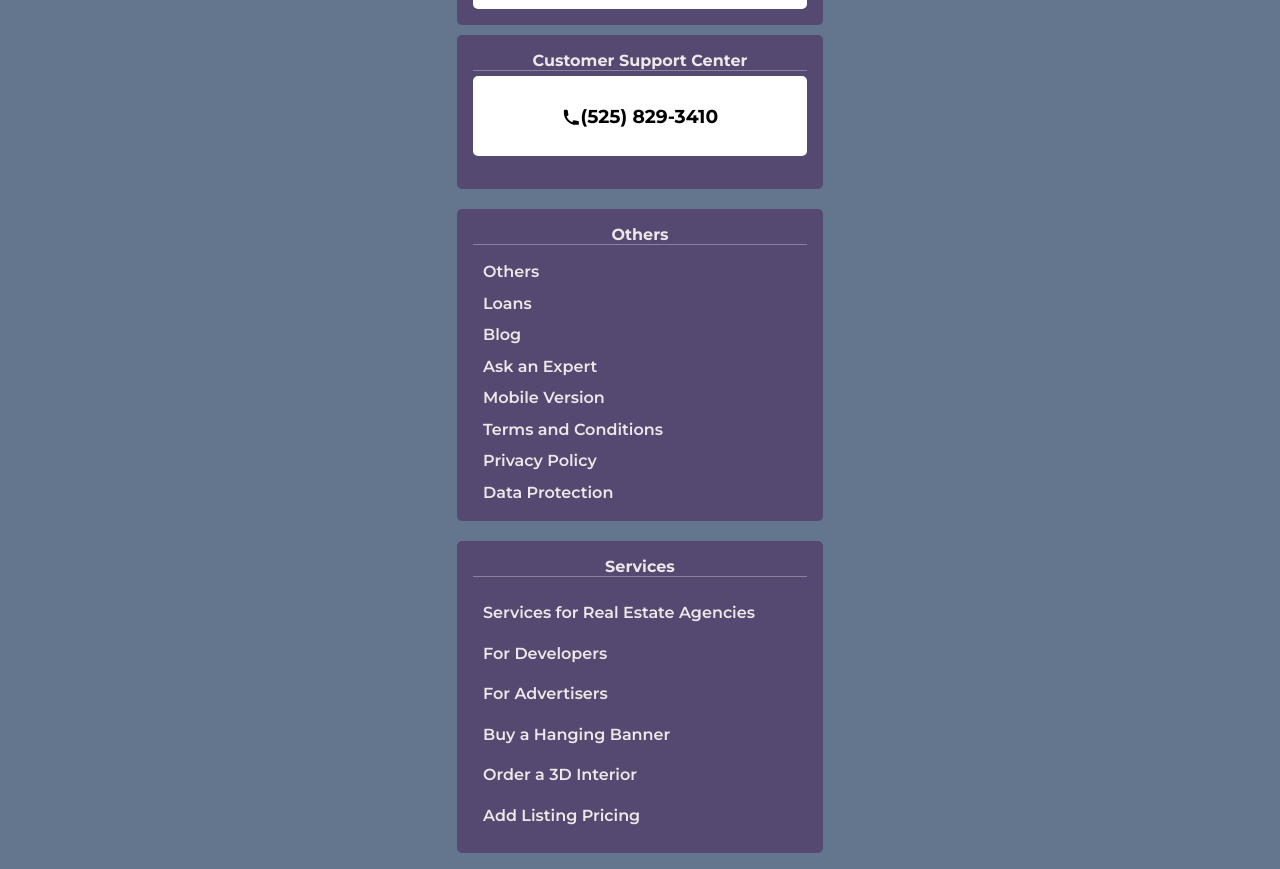
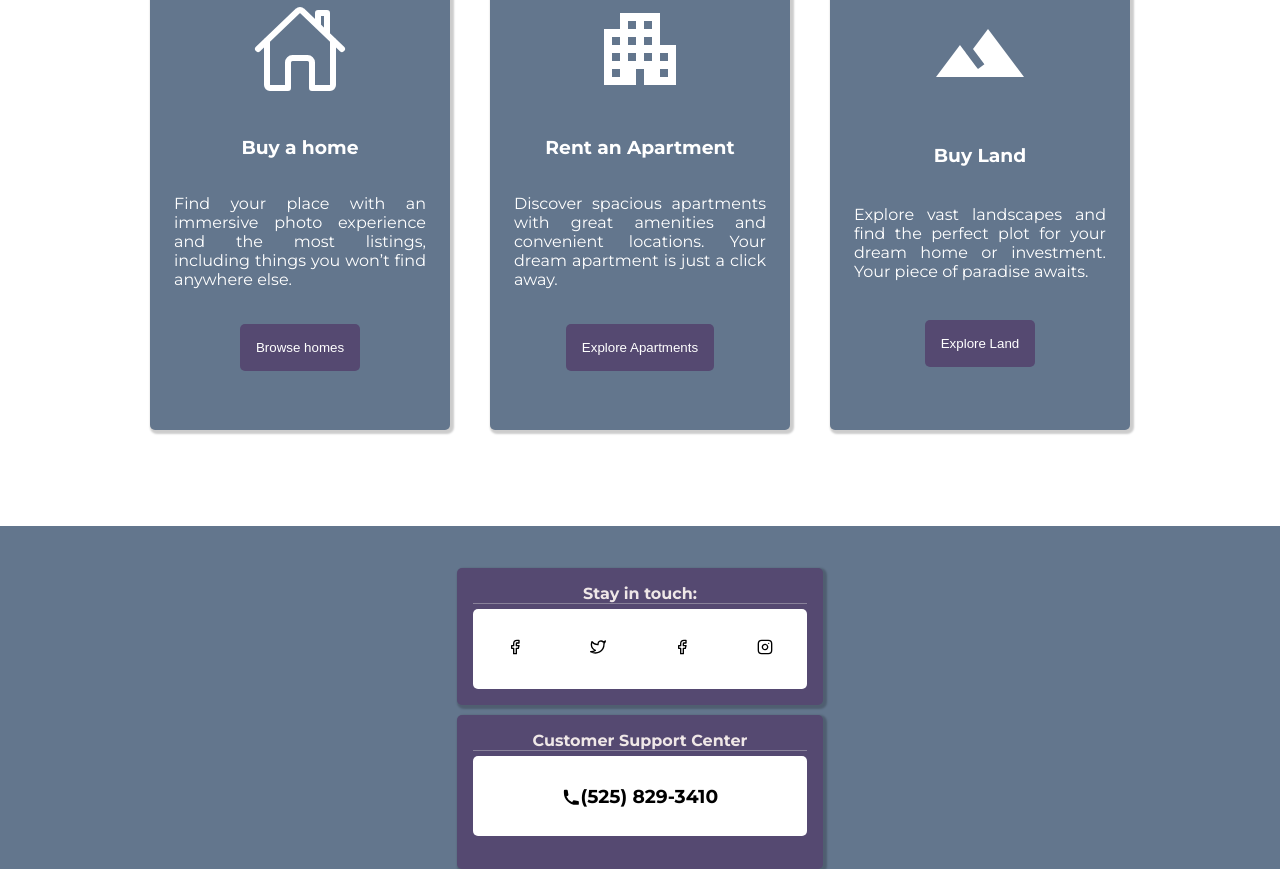
Before and after one commit to Schnippen/estate-next, a Next.js app: page / in a window 1280 px wide. Shown: the part 1120-1989 px from the top of the page. Built offline with nearby package versions, Linux system fonts and the light colour scheme; no server answers.

Commit message:
added cards to landing page

```diff
--- a/app/_components/Card/Card.module.css
+++ b/app/_components/Card/Card.module.css
@@ -6,8 +6,8 @@
   height: 488px;
   width: 366px;
   padding: 24px;
-  background-color: var(--primary-text-color);
-  box-shadow: rgb(209 209 213) 0px 5px 15px;
+  background-color: var(--primary-color);
+  box-shadow: 2px 2px 2px 2px rgba(0, 0, 0, 0.2);
   border-radius: 5px;
   cursor: pointer;
   user-select: none;
@@ -17,6 +17,8 @@
   justify-content: space-evenly;
   align-items: center;
   text-align: justify;
+  margin: 20px 20px;
+  color: var(--article);
 }
 
 .card_svg > svg {
@@ -48,6 +50,14 @@
   background-color: var(--secondary-color);
   color: var(--article);
 }
+.card_section_container {
+  display: flex;
+  justify-content: center;
+  align-items: center;
+  width: 100vw;
+  height: 680px;
+  padding: 28px 0;
+}
 
 @media (max-width: 1380px) {
   .card_section_item {
@@ -66,6 +76,11 @@
   }
 }
 @media (max-width: 800px) {
+  .card_section_container {
+    display: flex;
+    flex-direction: column;
+    height: auto;
+  }
   .card_section_item {
     width: 300px;
   }
--- a/app/_components/Card/CardPanel.tsx
+++ b/app/_components/Card/CardPanel.tsx
@@ -1,31 +1,61 @@
 import React from "react";
 import Card from "./Card";
-import { BsCashCoin } from "react-icons/bs";
-import { MdOutlineMapsHomeWork } from "react-icons/md";
+//import { BsCashCoin } from "react-icons/bs";
+//import { MdOutlineMapsHomeWork } from "react-icons/md";
+import { IoHomeOutline } from "react-icons/io5";
+import { MdApartment } from "react-icons/md";
+import { MdLandscape } from "react-icons/md";
+
 //import styles from ""
 //className={styles.landing__page_card_section_list}
+import styles from "./Card.module.css";
+import Link from "next/link";
 function CardPanel() {
-  let Lorem =
-    "Lorem ipsum dolor sit amet consectetur adipisicing elit. Commodi, nemo! Voluptatibus soluta numquam rerum sint nisi voluptatem enim totam asperiores!";
   return (
-    <ul>
-      <Card
-        title="Buy Real Estate"
-        description={Lorem}
-        buttonDescription="Check Properties"
-        alt="Buy Real Estate"
-        svg={<MdOutlineMapsHomeWork />}
-      ></Card>
-
-      <Card
-        title="Sell Real Estate"
-        description={Lorem}
-        buttonDescription="Explore Your Options"
-        alt="Sell Real Estate"
-        svg={<BsCashCoin />}
-      ></Card>
+    <ul className={styles.card_section_container}>
+      <Link href={"/offers?estate=Dom%20na%20sprzedaż"}>
+        <Card
+          title="Buy a home"
+          description={
+            "Find your place with an immersive photo experience and the most listings, including things you won’t find anywhere else."
+          }
+          buttonDescription="Browse homes"
+          alt="Buy a home"
+          svg={<IoHomeOutline />}
+        ></Card>
+      </Link>
+      <Link href={"/offers?estate=Mieszkanie%20na%20sprzedaż"}>
+        <Card
+          title="Rent an Apartment"
+          description={
+            "Discover spacious apartments with great amenities and convenient locations. Your dream apartment is just a click away."
+          }
+          buttonDescription="Explore Apartments"
+          alt="Rent an Apartment"
+          svg={<MdApartment />}
+        />
+      </Link>
+      <Link href={"/offers?estate=Działka%20na%20sprzedaż"}>
+        <Card
+          title="Buy Land"
+          description={
+            "Explore vast landscapes and find the perfect plot for your dream home or investment. Your piece of paradise awaits."
+          }
+          buttonDescription="Explore Land"
+          alt="Buy Land"
+          svg={<MdLandscape />}
+        />
+      </Link>
     </ul>
   );
 }
 
 export default CardPanel;
+
+/*     <Card
+      title="Sell Real Estate"
+      description={Lorem}
+      buttonDescription="Explore Your Options"
+      alt="Sell Real Estate"
+      svg={<BsCashCoin />}
+    ></Card>; */
--- a/app/_components/Footer/Footer.module.css
+++ b/app/_components/Footer/Footer.module.css
@@ -34,6 +34,7 @@
   background-color: var(--secondary-color);
   border-radius: 5px;
   width: 366px;
+  box-shadow: 2px 2px 2px 2px rgba(0, 0, 0, 0.2);
 }
 
 .title {
@@ -75,6 +76,7 @@
   width: 366px;
   padding: 1rem;
   height: 312px;
+  box-shadow: 2px 2px 2px 2px rgba(0, 0, 0, 0.2);
 }
 
 .container_navigation {
@@ -84,6 +86,7 @@
   width: 366px;
   padding: 1rem;
   height: 312px;
+  box-shadow: 2px 2px 2px 2px rgba(0, 0, 0, 0.2);
 }
 
 .options_li {
--- a/app/_styles/Offers.module.css
+++ b/app/_styles/Offers.module.css
@@ -5,5 +5,5 @@
   align-items: center;
   justify-content: center;
   flex-direction: column;
-  background-color: var(--primary-text-color);
+  /*  background-color: var(--primary-text-color); */
 }
--- a/app/page.tsx
+++ b/app/page.tsx
@@ -2,6 +2,7 @@ import Image from "next/image";
 import styles from "./page.module.css";
 import SearchForm from "./_components/SearchForm/SearchForm";
 import LandingPageBackground from "../public/images/LandingPageBackground.webp";
+import CardPanel from "./_components/Card/CardPanel";
 
 export default function Home() {
   const LandingPageDescription = () => {
@@ -35,7 +36,7 @@ export default function Home() {
           <SearchForm />
         </div>
         <div className={styles.page_gap}></div>
-
+        <CardPanel />
       </section>
     </main>
   );
```
